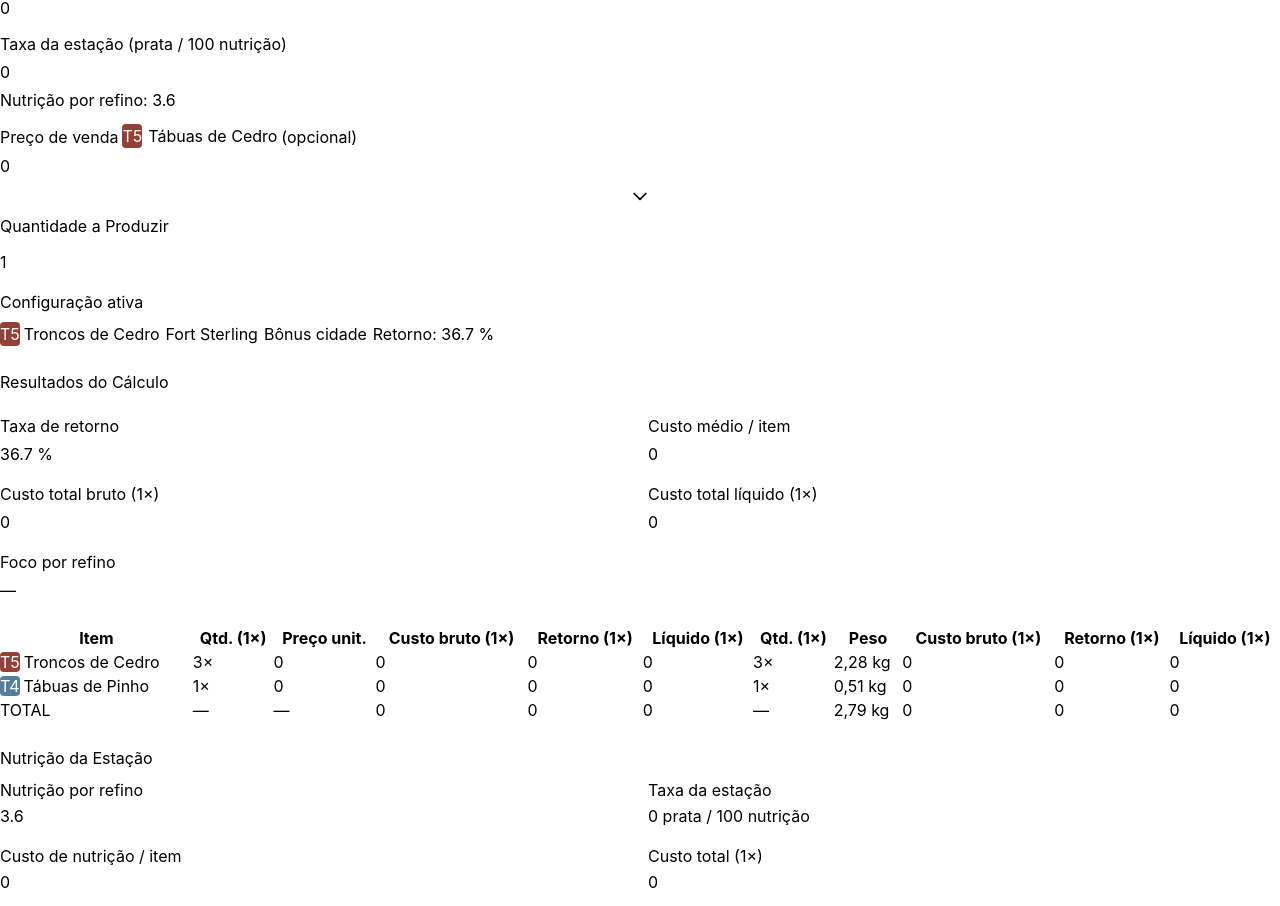
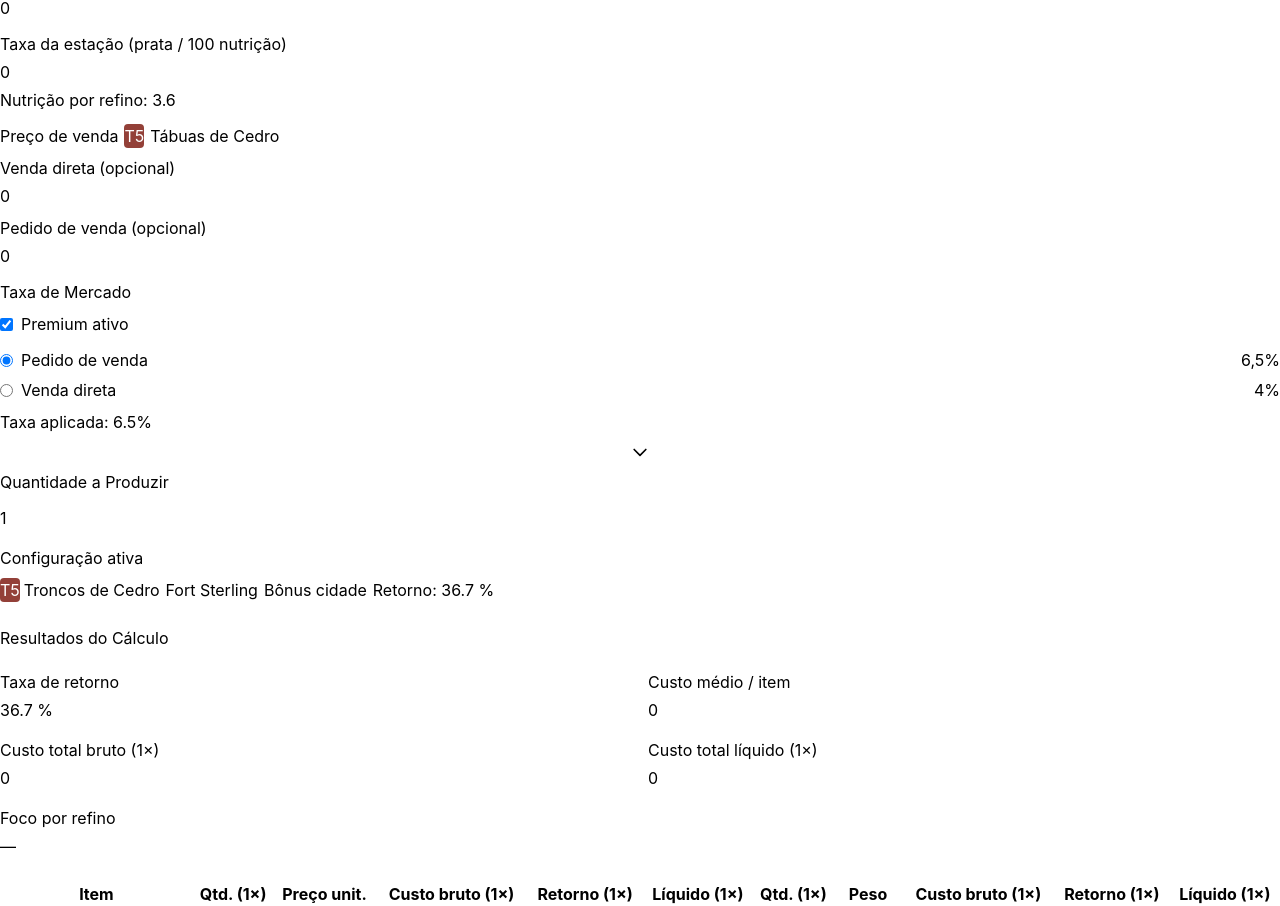
Before and after one commit to nicolasanunes/ao-metrics, a Vue app: page /refine in a window 1280 px wide. Shown: the part 1240-2146 px from the top of the page. Built offline with nearby package versions, Linux system fonts and the light colour scheme.

Commit message:
market tax implemented in refine calc

```diff
--- a/src/composables/useRefineCalculator.ts
+++ b/src/composables/useRefineCalculator.ts
@@ -34,8 +34,15 @@ export function useRefineCalculator() {
   const rawPrice = ref(0)
   const subPrice = ref(0)
   const quantity = ref(1)
-  const sellPrice = ref(0)
+  const sellPriceDirect = ref(0)
+  const sellPriceOrder = ref(0)
   const stationFee = ref(0) // prata por 100 de nutrição
+  const hasPremium = ref(true)
+  const saleType = ref<'direct' | 'order'>('order')
+
+  const sellPrice = computed(() =>
+    saleType.value === 'direct' ? sellPriceDirect.value : sellPriceOrder.value,
+  )
 
   // ── Watchers ─────────────────────────────────────────────────────────────
 
@@ -255,6 +262,35 @@ export function useRefineCalculator() {
     return (profitPerItem.value / netCost) * 100
   })
 
+  // ── Market tax & after-tax profit ─────────────────────────────────────────
+
+  const marketTaxRate = computed(() => {
+    if (hasPremium.value) {
+      return saleType.value === 'direct' ? 0.04 : 0.065
+    } else {
+      return saleType.value === 'direct' ? 0.08 : 0.105
+    }
+  })
+
+  const sellPriceAfterTax = computed(() => sellPrice.value * (1 - marketTaxRate.value))
+
+  const profitPerItemAfterTax = computed(() =>
+    sellPrice.value > 0
+      ? sellPriceAfterTax.value - costPerItem.value - nutritionCostPerItem.value
+      : null,
+  )
+
+  const totalProfitAfterTax = computed(() =>
+    profitPerItemAfterTax.value !== null ? profitPerItemAfterTax.value * quantity.value : null,
+  )
+
+  const profitMarginPctAfterTax = computed(() => {
+    if (profitPerItemAfterTax.value === null) return null
+    const netCost = costPerItem.value + nutritionCostPerItem.value
+    if (netCost === 0) return null
+    return (profitPerItemAfterTax.value / netCost) * 100
+  })
+
   // ─────────────────────────────────────────────────────────────────────────
 
   return {
@@ -276,7 +312,11 @@ export function useRefineCalculator() {
     subPrice,
     quantity,
     sellPrice,
+    sellPriceDirect,
+    sellPriceOrder,
     stationFee,
+    hasPremium,
+    saleType,
     // Recipe
     hasSubtiers,
     hasStoneSubtier,
@@ -337,5 +377,11 @@ export function useRefineCalculator() {
     profitPerItem,
     totalProfit,
     profitMarginPct,
+    // Market tax & after-tax profit
+    marketTaxRate,
+    sellPriceAfterTax,
+    profitPerItemAfterTax,
+    totalProfitAfterTax,
+    profitMarginPctAfterTax,
   }
 }
--- a/src/views/RefineView.vue
+++ b/src/views/RefineView.vue
@@ -34,7 +34,11 @@ const {
   subPrice,
   quantity,
   sellPrice,
+  sellPriceDirect,
+  sellPriceOrder,
   stationFee,
+  hasPremium,
+  saleType,
   // Recipe
   hasSubtiers,
   hasStoneSubtier,
@@ -94,6 +98,12 @@ const {
   profitPerItem,
   totalProfit,
   profitMarginPct,
+  // Market tax & after-tax profit
+  marketTaxRate,
+  sellPriceAfterTax,
+  profitPerItemAfterTax,
+  totalProfitAfterTax,
+  profitMarginPctAfterTax,
 } = useRefineCalculator()
 
 const annotationsStore = useAnnotationsStore()
@@ -146,7 +156,8 @@ const sellEntries = computed(() => annotationsStore.entriesForItem(refinedItemId
 
 const showRawChest = ref(false)
 const showSubChest = ref(false)
-const showSellChest = ref(false)
+const showSellDirectChest = ref(false)
+const showSellOrderChest = ref(false)
 
 const PRICE_FIELD_LABEL: Record<string, string> = {
   sell_price_min: 'Venda Mín.',
@@ -621,10 +632,11 @@ const PRICE_FIELD_LABEL: Record<string, string> = {
             <p class="text-xs text-gray-600 mt-1">Nutrição por refino: {{ nutritionPerAction }}</p>
           </div>
           <div>
-            <div class="flex items-center gap-1">
-              <label class="text-xs text-gray-400 mb-1 block"> Preço de venda </label>
+            <!-- Refined item badge + label -->
+            <div class="flex items-center gap-1.5 mb-2">
+              <label class="text-xs text-gray-400">Preço de venda</label>
               <div
-                class="bg-yellow-400/15 border border-yellow-400/30 text-yellow-300 px-1 py-0.5 rounded flex items-center gap-1.5 text-xs mb-1.5 w-fit"
+                class="bg-yellow-400/15 border border-yellow-400/30 text-yellow-300 px-1 py-0.5 rounded flex items-center gap-1.5 text-xs w-fit"
               >
                 <span :class="['text-xs font-bold px-1 rounded', refinedBadge.bg]"
                   ><span :style="{ color: refinedBadge.tierColor }">T{{ refinedBadge.tier }}</span
@@ -636,19 +648,24 @@ const PRICE_FIELD_LABEL: Record<string, string> = {
                 >
                 {{ refinedDisplayName }}
               </div>
-              <span class="text-gray-600 text-xs mb-1">(opcional)</span>
-              <!-- Chest picker trigger (sell) -->
-              <div class="relative mb-1.5 ml-auto">
+            </div>
+
+            <!-- Direct sale price -->
+            <div class="mb-2">
+              <div class="flex items-center mb-1">
+                <label class="text-xs text-gray-400 mr-1">Venda direta</label>
+                <span class="text-gray-600 text-xs">(opcional)</span>
+                <div class="relative">
                   <button
                     v-if="sellEntries.length"
-                  @click="showSellChest = !showSellChest"
+                    @click="showSellDirectChest = !showSellDirectChest"
                     class="flex items-center gap-1 text-xs bg-yellow-400/15 hover:bg-yellow-400/30 border border-yellow-400/40 text-yellow-300 px-2 py-0.5 rounded-lg transition-colors cursor-pointer"
                     title="Usar valor do baú de anotações"
                   >
                     🪙 Baú <span class="font-bold">{{ sellEntries.length }}</span>
                   </button>
                   <div
-                  v-if="showSellChest && sellEntries.length"
+                    v-if="showSellDirectChest && sellEntries.length"
                     class="absolute right-0 top-full mt-1 z-50 bg-gray-800 border border-gray-600 rounded-xl shadow-xl min-w-[220px] p-2"
                   >
                     <p class="text-xs text-gray-500 px-2 pb-1 mb-1 border-b border-gray-700">
@@ -657,7 +674,7 @@ const PRICE_FIELD_LABEL: Record<string, string> = {
                     <button
                       v-for="(entry, i) in sellEntries"
                       :key="i"
-                    @click="((sellPrice = entry.price), (showSellChest = false))"
+                      @click="((sellPriceDirect = entry.price), (showSellDirectChest = false))"
                       class="w-full text-left flex items-center justify-between gap-2 px-2 py-1.5 rounded-lg hover:bg-gray-700 transition-colors cursor-pointer group"
                     >
                       <span class="text-xs text-gray-400"
@@ -673,11 +690,104 @@ const PRICE_FIELD_LABEL: Record<string, string> = {
               </div>
               <input
                 type="number"
-              v-model.number="sellPrice"
+                v-model.number="sellPriceDirect"
                 min="0"
                 placeholder="0"
                 class="w-full bg-gray-800 text-gray-100 text-sm rounded-lg px-3 py-2 outline-none focus:ring-1 focus:ring-yellow-400 placeholder-gray-600"
               />
+            </div>
+
+            <!-- Sell order price -->
+            <div>
+              <div class="flex items-center mb-1">
+                <label class="text-xs text-gray-400 mr-1">Pedido de venda</label>
+                <span class="text-gray-600 text-xs">(opcional)</span>
+                <div class="relative">
+                  <button
+                    v-if="sellEntries.length"
+                    @click="showSellOrderChest = !showSellOrderChest"
+                    class="flex items-center gap-1 text-xs bg-yellow-400/15 hover:bg-yellow-400/30 border border-yellow-400/40 text-yellow-300 px-2 py-0.5 rounded-lg transition-colors cursor-pointer"
+                    title="Usar valor do baú de anotações"
+                  >
+                    🪙 Baú <span class="font-bold">{{ sellEntries.length }}</span>
+                  </button>
+                  <div
+                    v-if="showSellOrderChest && sellEntries.length"
+                    class="absolute right-0 top-full mt-1 z-50 bg-gray-800 border border-gray-600 rounded-xl shadow-xl min-w-[220px] p-2"
+                  >
+                    <p class="text-xs text-gray-500 px-2 pb-1 mb-1 border-b border-gray-700">
+                      Selecionar valor anotado
+                    </p>
+                    <button
+                      v-for="(entry, i) in sellEntries"
+                      :key="i"
+                      @click="((sellPriceOrder = entry.price), (showSellOrderChest = false))"
+                      class="w-full text-left flex items-center justify-between gap-2 px-2 py-1.5 rounded-lg hover:bg-gray-700 transition-colors cursor-pointer group"
+                    >
+                      <span class="text-xs text-gray-400"
+                        >{{ PRICE_FIELD_LABEL[entry.priceField] }} · {{ entry.city }}</span
+                      >
+                      <span
+                        class="text-sm font-semibold text-yellow-300 group-hover:text-yellow-200"
+                        >{{ entry.price.toLocaleString('pt-BR') }}</span
+                      >
+                    </button>
+                  </div>
+                </div>
+              </div>
+              <input
+                type="number"
+                v-model.number="sellPriceOrder"
+                min="0"
+                placeholder="0"
+                class="w-full bg-gray-800 text-gray-100 text-sm rounded-lg px-3 py-2 outline-none focus:ring-1 focus:ring-yellow-400 placeholder-gray-600"
+              />
+            </div>
+          </div>
+
+          <!-- Market tax settings -->
+          <div class="border-t border-gray-700 pt-3">
+            <h3 class="text-xs font-semibold text-gray-400 uppercase tracking-wider mb-2">
+              Taxa de Mercado
+            </h3>
+            <label
+              class="flex items-center gap-2 cursor-pointer hover:text-yellow-300 transition-colors mb-3"
+            >
+              <input type="checkbox" v-model="hasPremium" class="accent-yellow-400" />
+              <span class="text-sm">Premium ativo</span>
+            </label>
+            <div class="flex flex-col gap-1.5">
+              <label
+                v-for="opt in [
+                  { label: 'Pedido de venda', value: 'order' },
+                  { label: 'Venda direta', value: 'direct' },
+                ]"
+                :key="opt.value"
+                class="flex items-center gap-2 cursor-pointer hover:text-yellow-300 transition-colors"
+              >
+                <input
+                  type="radio"
+                  :value="opt.value"
+                  v-model="saleType"
+                  class="accent-yellow-400"
+                />
+                <span class="text-sm">{{ opt.label }}</span>
+                <span class="ml-auto text-xs text-gray-500">
+                  {{
+                    opt.value === 'direct'
+                      ? hasPremium
+                        ? '4%'
+                        : '8%'
+                      : hasPremium
+                        ? '6,5%'
+                        : '10,5%'
+                  }}
+                </span>
+              </label>
+            </div>
+            <p class="text-xs text-yellow-400 mt-2">
+              Taxa aplicada: {{ (marketTaxRate * 100).toFixed(1) }}%
+            </p>
           </div>
         </div>
       </div>
@@ -1057,6 +1167,66 @@ const PRICE_FIELD_LABEL: Record<string, string> = {
             </p>
           </div>
         </div>
+
+        <!-- After-tax profit -->
+        <div class="mt-4 bg-gray-800/50 border border-gray-700 rounded-xl p-4">
+          <div class="flex items-center gap-2 mb-3">
+            <h4 class="text-xs font-semibold text-gray-400 uppercase tracking-wider">
+              Após taxa de mercado
+            </h4>
+            <span
+              class="text-xs bg-yellow-400/20 text-yellow-300 border border-yellow-400/30 px-2 py-0.5 rounded-full font-semibold"
+            >
+              {{ (marketTaxRate * 100).toFixed(1) }}% ({{
+                hasPremium ? 'Premium' : 'Sem premium'
+              }}
+              · {{ saleType === 'direct' ? 'Venda direta' : 'Pedido de venda' }})
+            </span>
+          </div>
+          <div class="grid grid-cols-2 md:grid-cols-4 gap-4">
+            <div class="bg-gray-800 rounded-xl p-3 text-center">
+              <p class="text-xs text-gray-400 mb-1">Preço líquido recebido</p>
+              <p class="text-xl font-bold text-gray-200">{{ fmt(sellPriceAfterTax) }}</p>
+              <p class="text-xs text-gray-500 mt-1">
+                −{{ fmt(sellPrice - sellPriceAfterTax) }} de taxa
+              </p>
+            </div>
+            <div class="bg-gray-800 rounded-xl p-3 text-center">
+              <p class="text-xs text-gray-400 mb-1">Lucro / item após taxa</p>
+              <p class="text-xl font-bold" :class="profitColorClass(profitPerItemAfterTax)">
+                {{ profitPerItemAfterTax !== null ? fmt(profitPerItemAfterTax) : '—' }}
+              </p>
+            </div>
+            <div class="bg-gray-800 rounded-xl p-3 text-center">
+              <p class="text-xs text-gray-400 mb-1">Lucro total após taxa ({{ quantity }}×)</p>
+              <p class="text-xl font-bold" :class="profitColorClass(totalProfitAfterTax)">
+                {{ totalProfitAfterTax !== null ? fmt(totalProfitAfterTax) : '—' }}
+              </p>
+            </div>
+            <div class="rounded-xl p-3 text-center" :class="marginBgClass(profitMarginPctAfterTax)">
+              <p class="text-xs text-gray-400 mb-1">Margem após taxa</p>
+              <p class="text-2xl font-bold" :class="marginColorClass(profitMarginPctAfterTax)">
+                {{
+                  profitMarginPctAfterTax !== null ? profitMarginPctAfterTax.toFixed(1) + '%' : '—'
+                }}
+              </p>
+              <p class="text-xs mt-1" :class="marginColorClass(profitMarginPctAfterTax)">
+                <template v-if="profitMarginPctAfterTax !== null && profitMarginPctAfterTax < 0"
+                  >Prejuízo</template
+                >
+                <template
+                  v-else-if="profitMarginPctAfterTax !== null && profitMarginPctAfterTax < 10"
+                  >Margem baixa</template
+                >
+                <template
+                  v-else-if="profitMarginPctAfterTax !== null && profitMarginPctAfterTax < 20"
+                  >Margem boa</template
+                >
+                <template v-else-if="profitMarginPctAfterTax !== null">Margem ótima</template>
+              </p>
+            </div>
+          </div>
+        </div>
       </div>
     </div>
   </div>
```
Lines whose indentation alone changed are shown as unchanged.
